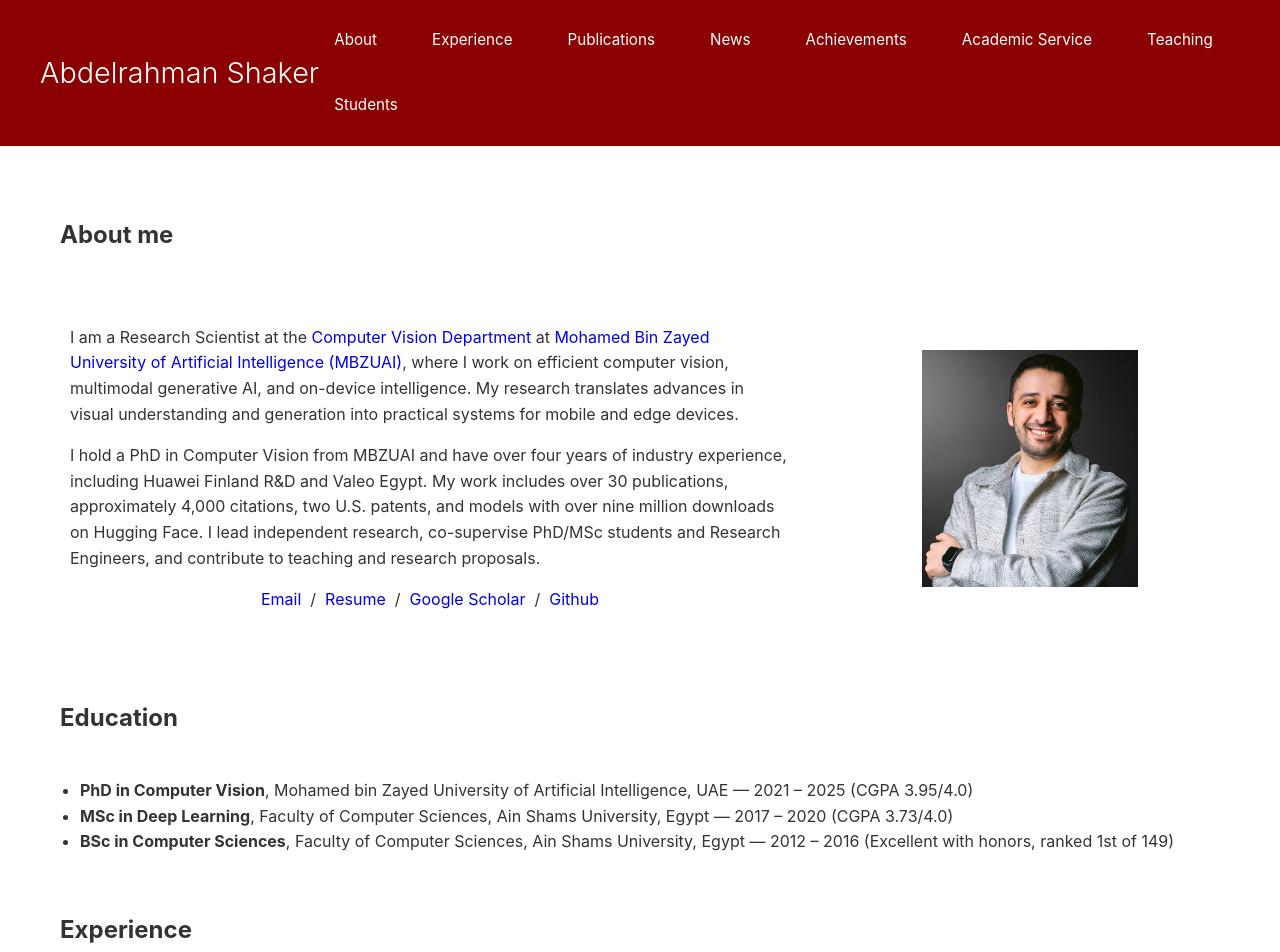
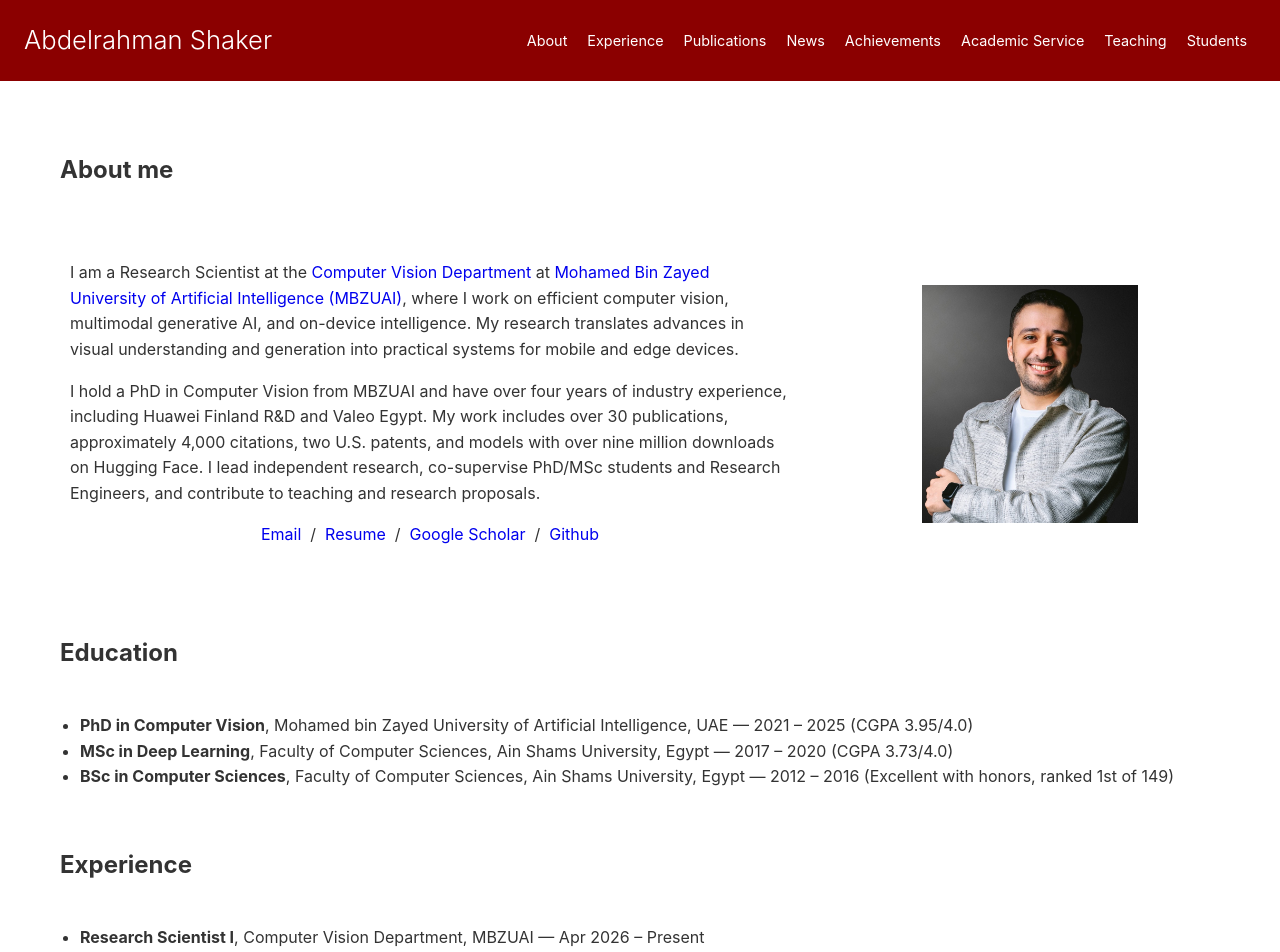
Before and after one commit to Amshaker/Amshaker.github.io, a Jekyll site: the page built from index.html, in a window 1280 px wide and 1400 px high. Shown: the top 952 px of the window. Built offline with Jekyll 4.4.1, drawn with Linux system fonts in a browser that asks for light colours.

Commit message:
Keep header navigation on one line
Tighten nav link spacing so all links fit next to the title on desktop,
and stack the title above a centered nav below 1080px.

Co-Authored-By: Claude Opus 5.5 <noreply@anthropic.com>

```diff
--- a/_layouts/default.html
+++ b/_layouts/default.html
@@ -28,16 +28,17 @@
         }
 
         .header-container {
-            max-width: 1200px;
+            max-width: 1400px;
             margin: 0 auto;
             display: flex;
             justify-content: space-between;
             align-items: center;
-            padding: 0 40px;
+            gap: 20px;
+            padding: 0 24px;
         }
 
         .site-title {
-            font-size: 1.8em;
+            font-size: 1.6em;
             font-weight: 300;
             margin: 0;
             white-space: nowrap;
@@ -45,8 +46,9 @@
 
         .nav-container {
             display: flex;
-            gap: 25px;
-            flex-wrap: wrap;
+            gap: 2px;
+            flex-wrap: nowrap;
+            justify-content: flex-end;
             align-items: center;
         }
 
@@ -54,10 +56,10 @@
             text-decoration: none;
             color: white;
             font-weight: 400;
-            padding: 8px 15px;
+            padding: 6px 9px;
             border-radius: 4px;
             transition: background-color 0.3s;
-            font-size: 0.95em;
+            font-size: 0.9em;
             white-space: nowrap;
         }
 
@@ -65,7 +67,7 @@
             background-color: rgba(255, 255, 255, 0.2);
         }
 
-        @media (max-width: 768px) {
+        @media (max-width: 1080px) {
             .header-container {
                 flex-direction: column;
                 text-align: center;
@@ -74,6 +76,7 @@
 
             .nav-container {
                 justify-content: center;
+                flex-wrap: wrap;
             }
         }
 
```
